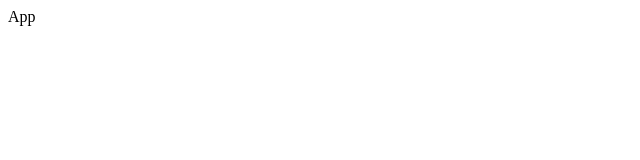
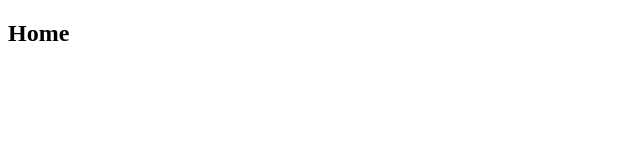
Before and after one commit to jonascavalcante/react-router, a React (Create React App) app: page / in a window 1280 px wide. Shown: the top 160 px of the page, without its empty margins (0-640 px from the left). Built offline with nearby package versions, Linux system fonts and the light colour scheme; the HTML template or start-up script is replaced by a standard one.

Commit message:
feat: add routes

```diff
--- a/src/components/App/index.js
+++ b/src/components/App/index.js
@@ -1,8 +1,12 @@
+import { Route, Routes } from "react-router-dom";
+import { About, Home } from "../../pages";
+
 const App = () => {
   return (
-    <>
-      App
-    </>
+    <Routes>
+      <Route path='/' element={<Home />} />
+      <Route path='/about' element={<About />} />
+    </Routes>
   );
 }
 
--- /dev/null
+++ b/src/components/index.js
@@ -0,0 +1,5 @@
+import App from './App';
+
+export {
+  App
+}
--- a/src/index.js
+++ b/src/index.js
@@ -1,11 +1,14 @@
 import React from 'react';
 import ReactDOM from 'react-dom';
+import { BrowserRouter } from 'react-router-dom';
 
-import App from './components/App';
+import { App } from './components';
 
 ReactDOM.render(
   <React.StrictMode>
-    <App />
+    <BrowserRouter>
+      <App />
+    </BrowserRouter>
   </React.StrictMode>,
   document.getElementById('root')
 );
--- /dev/null
+++ b/src/pages/About/index.js
@@ -0,0 +1,9 @@
+const About = () => {
+  return(
+    <section>
+      <h1>About</h1>
+    </section>
+  )
+}
+
+export default About;
--- /dev/null
+++ b/src/pages/Home/index.js
@@ -0,0 +1,9 @@
+const Home = () => {
+  return(
+    <section>
+      <h1>Home</h1>
+    </section>
+  )
+}
+
+export default Home;
--- /dev/null
+++ b/src/pages/index.js
@@ -0,0 +1,7 @@
+import Home from './Home';
+import About from './About';
+
+export {
+  Home,
+  About
+}
```
